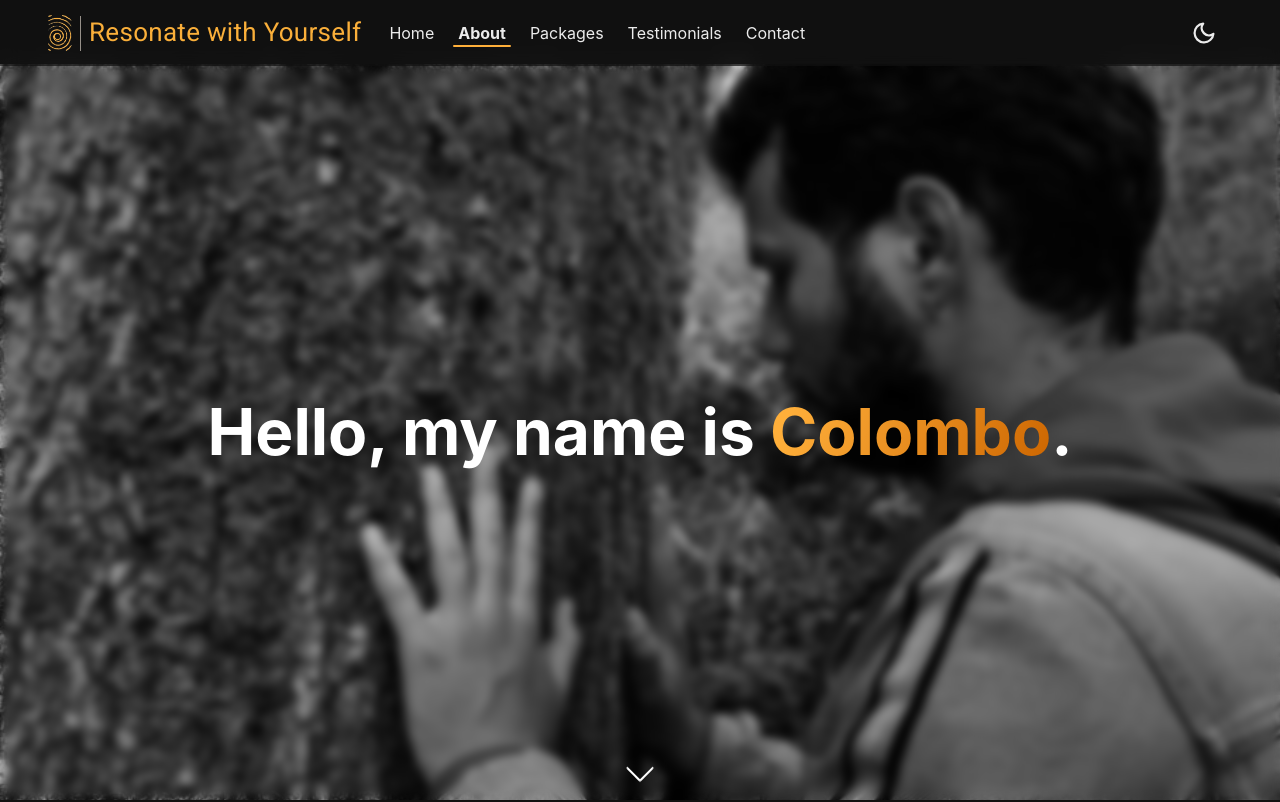
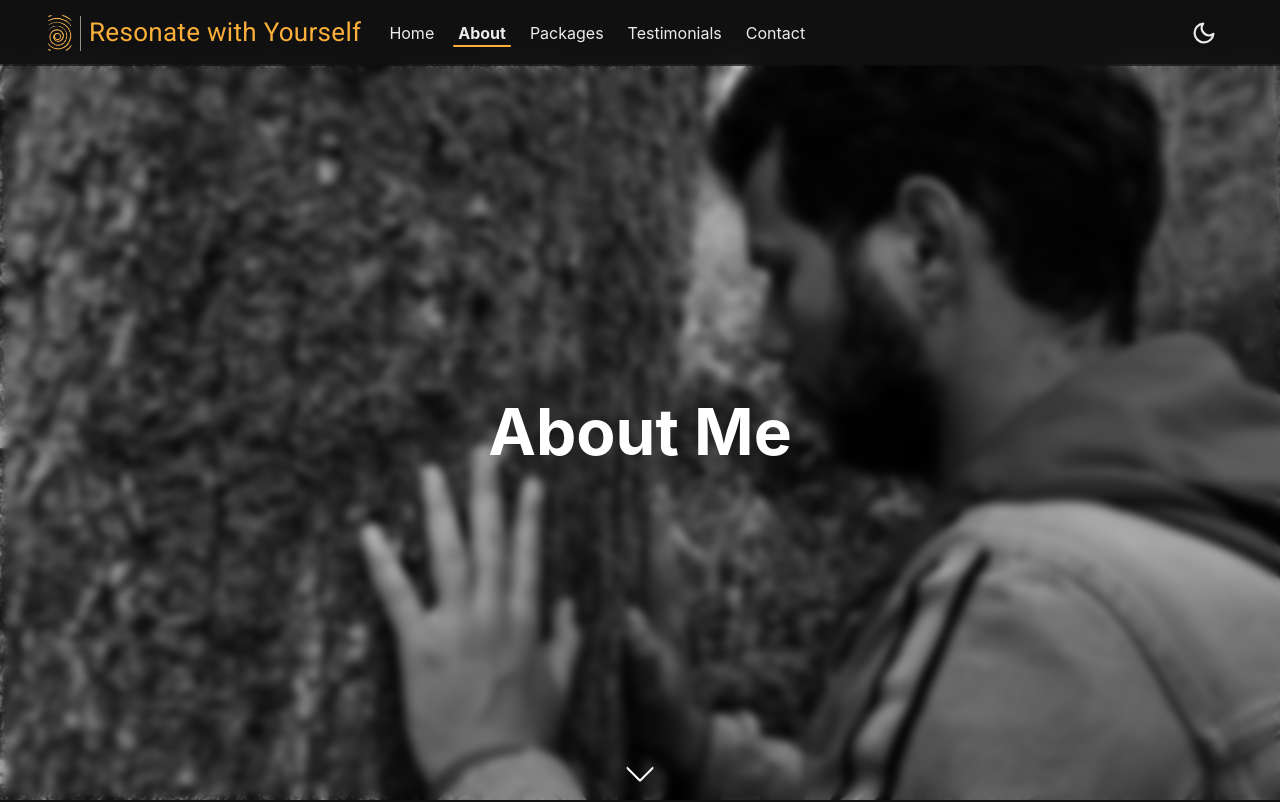
Before and after one commit to Democles85/colombo_portfolio_reworked, a Next.js app: page /about in a window 1280 px wide. Shown: the top 802 px of the page. Built offline with nearby package versions, Linux system fonts and the light colour scheme.

Commit message:
update: Changed Heading

```diff
--- a/pages/about.tsx
+++ b/pages/about.tsx
@@ -54,8 +54,7 @@ const About = () => {
                   textAlign={'center'}
                   fontSize={{ base: '2rem', md: '3rem', lg: '4rem' }}
                 >
-                  Hello, my name is{' '}
-                  <span className={styles['text-gradient']}>Colombo</span>.
+                  About Me
                 </Heading>
               </Section>
             </Box>
```
